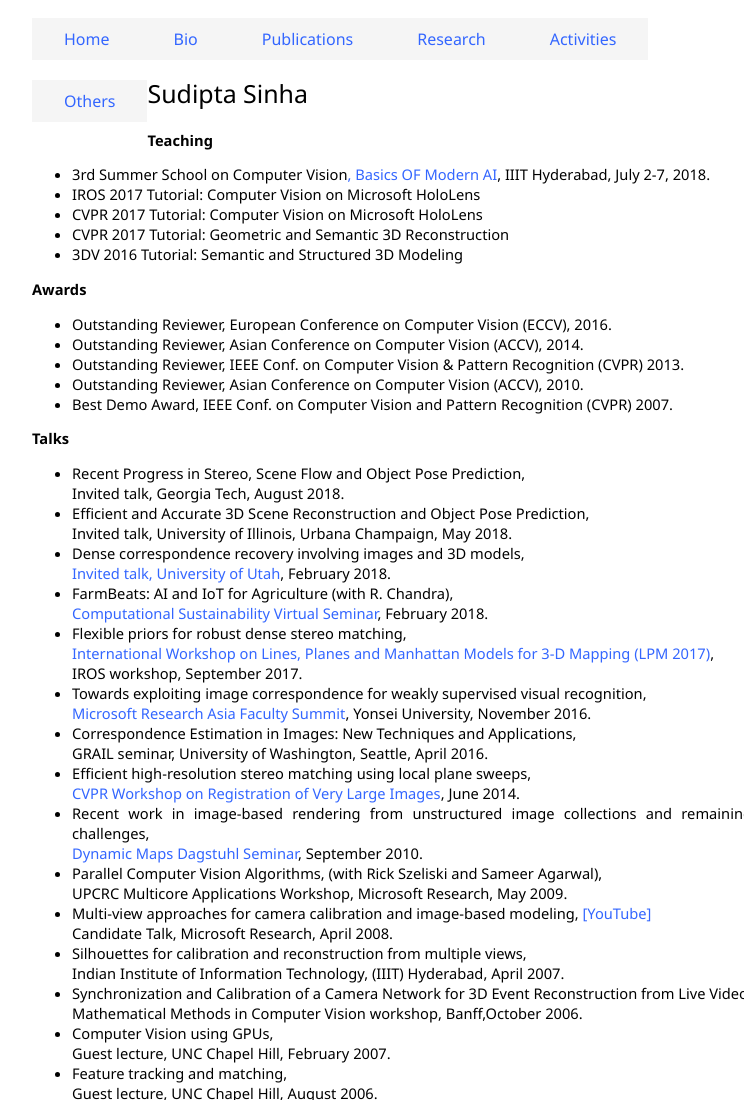
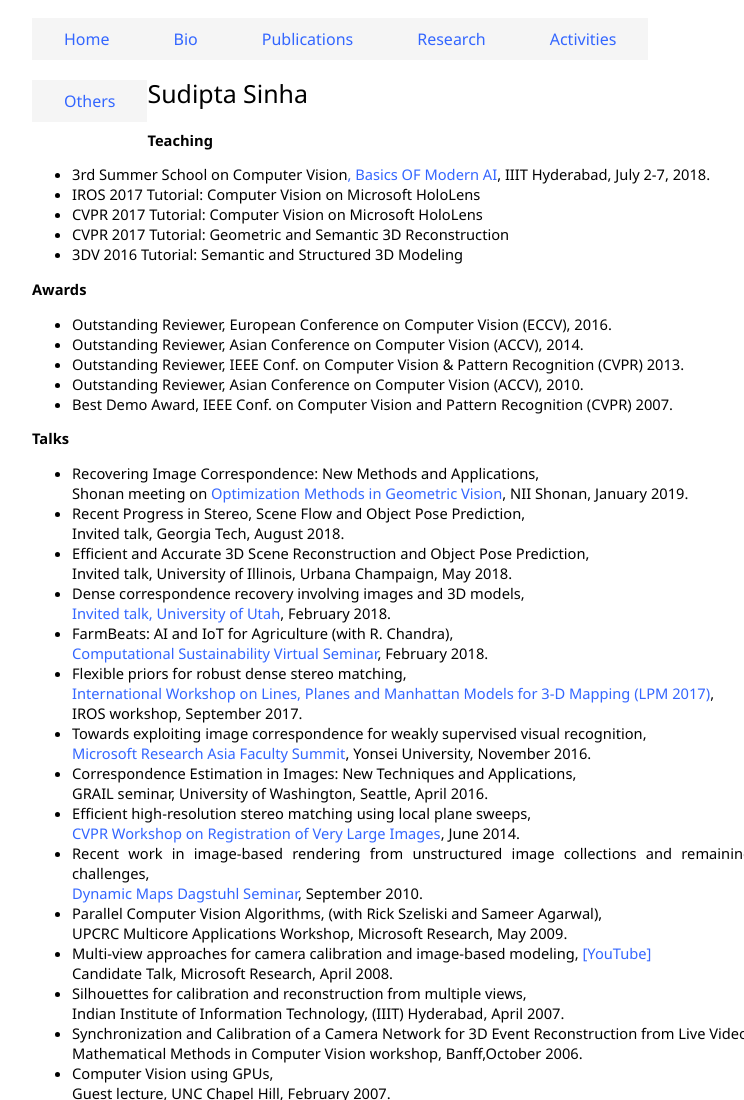
Before and after one commit to snsinha/snsinha.github.io, a plain HTML site: page Others.html in a window 1280 px wide. Shown: the top 1100 px of the page, without its empty margins (248-992 px from the left). Drawn offline with Linux system fonts and the light colour scheme.

Commit message:
added Shonan talk info

```diff
--- a/Others.html
+++ b/Others.html
@@ -105,6 +105,7 @@
 <p class="paperheading">Talks
 
 <ul>
+<li>Recovering Image Correspondence: New Methods and Applications,<br> Shonan meeting on <a href="https://cs.adelaide.edu.au/~tjchin/shonan140/">Optimization Methods in Geometric Vision</a>, NII Shonan, January 2019.</li>
 
 <li>Recent Progress in Stereo, Scene Flow and Object Pose Prediction,<br>Invited talk, Georgia Tech, August 2018.</li>
 
```
